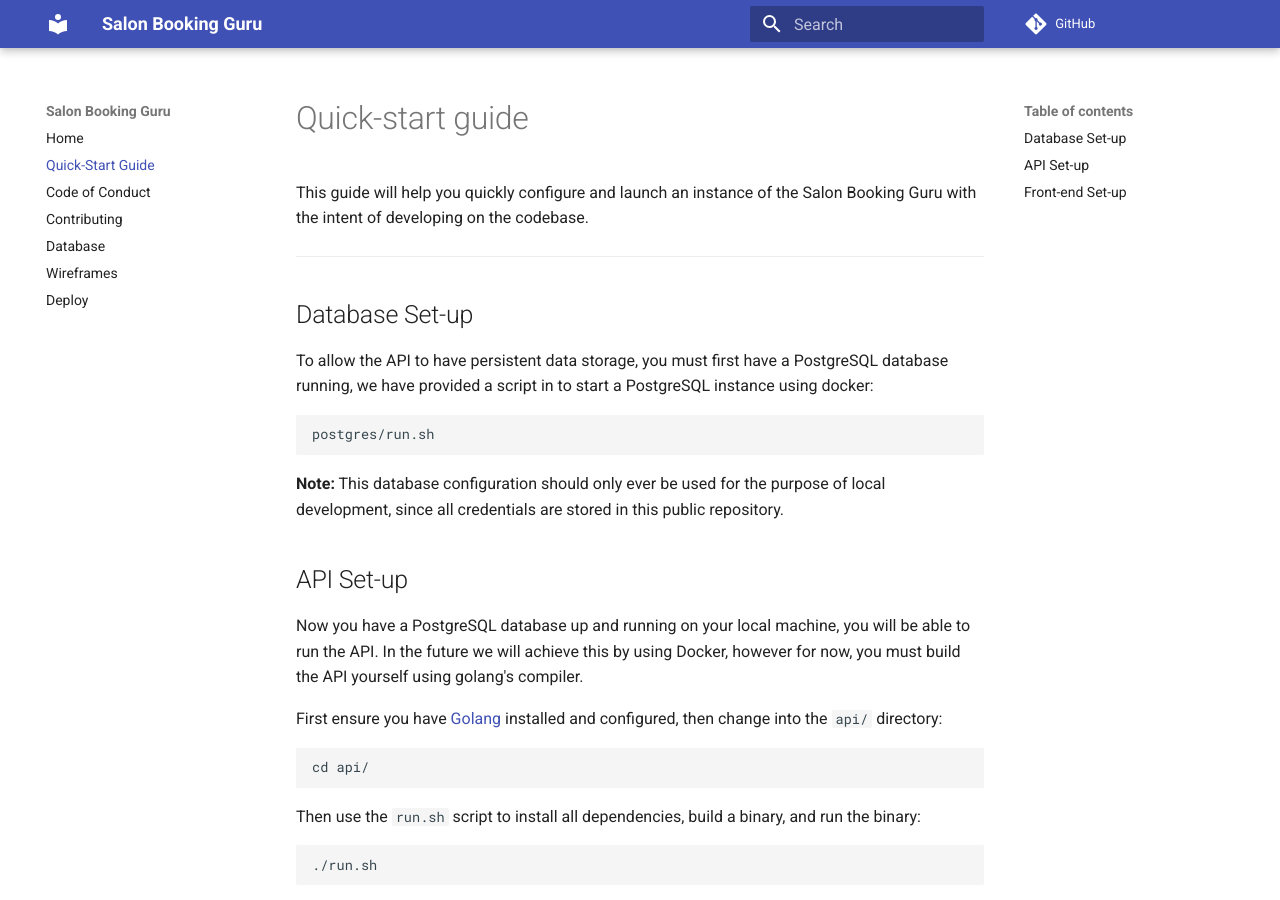
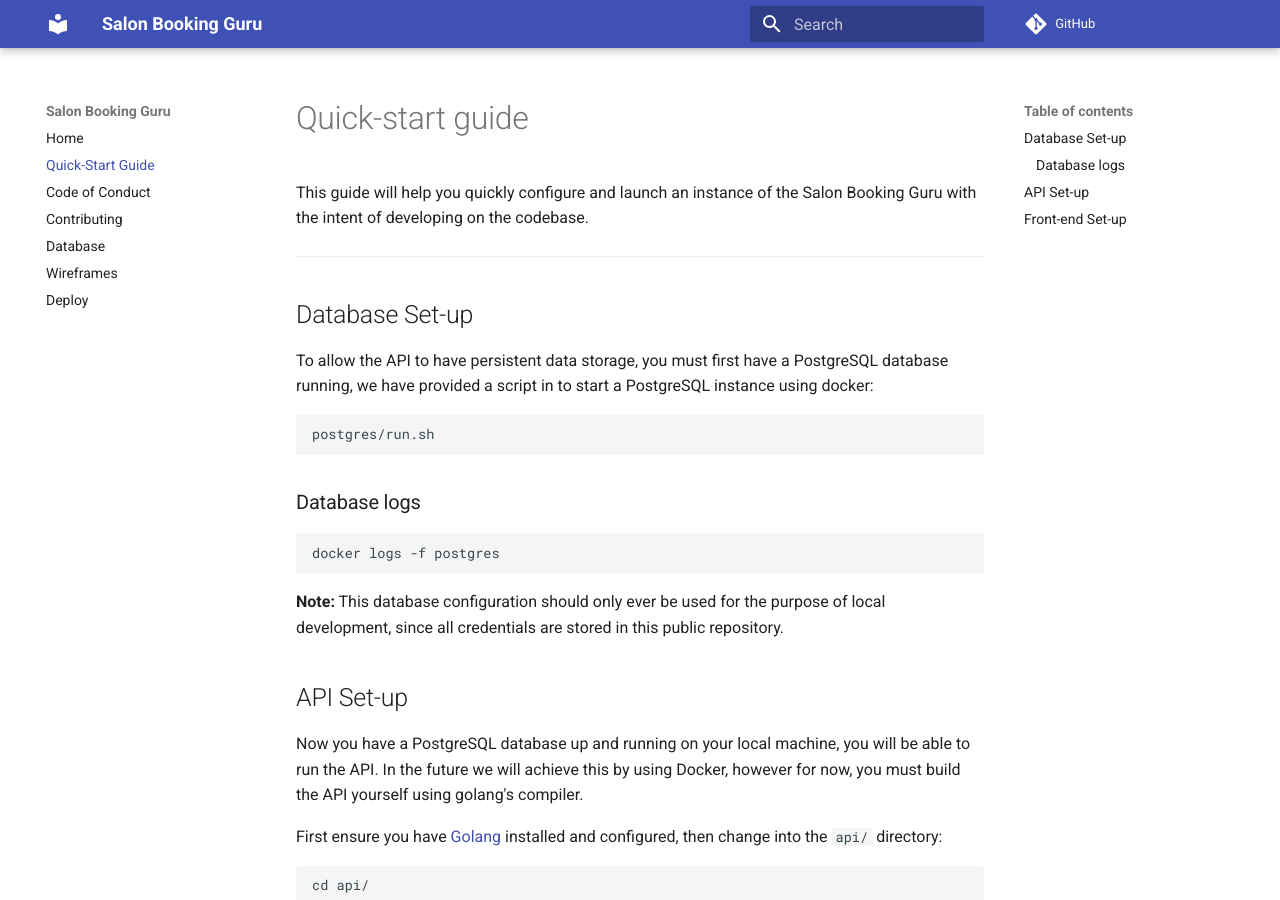
Before and after one commit to KarmaComputing/salon-booking-guru, an MkDocs documentation site: the page built from docs/QUICK_START_GUIDE.md, in a window 1280 px wide and 900 px high. Built offline with MkDocs 1.6.1 and Material for MkDocs 9.7.7, drawn with Linux system fonts in a browser that asks for light colours; comment, search, counter and statistics services are not loaded.

Commit message:
wip #14 postgres/run.sh remove container when stopped
name postgres container unambiguously

run postgress container to backgroun

document how to access postgress logs (since its running in the background by default

````diff
--- a/docs/QUICK_START_GUIDE.md
+++ b/docs/QUICK_START_GUIDE.md
@@ -12,6 +12,10 @@
 instance using docker:
 ```bash
 postgres/run.sh
+```
+### Database logs
+```
+docker logs -f postgres
 ```
 
 **Note:** This database configuration should only ever be used for the purpose
````
Also changed, not shown: 1 other file.
